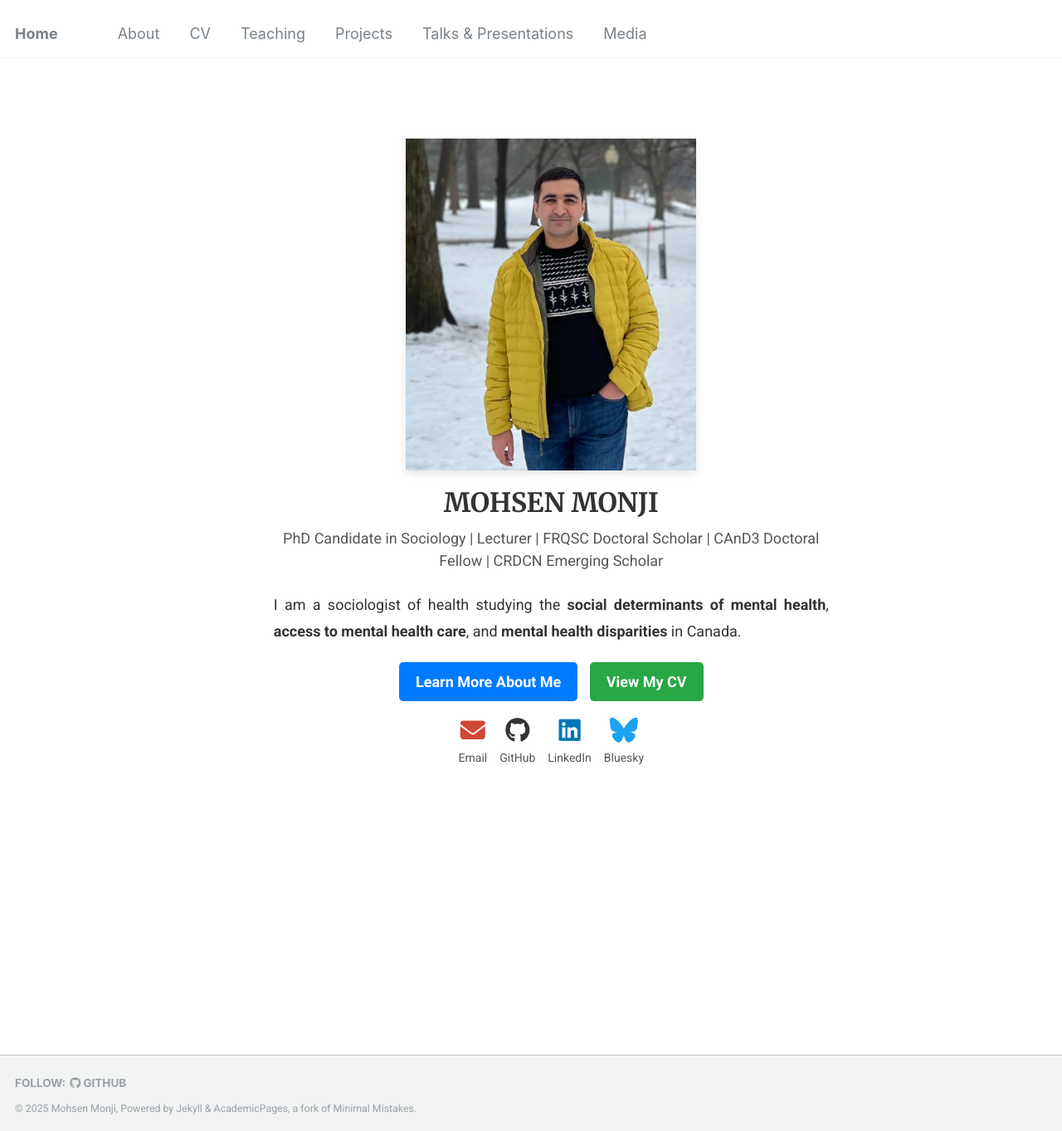
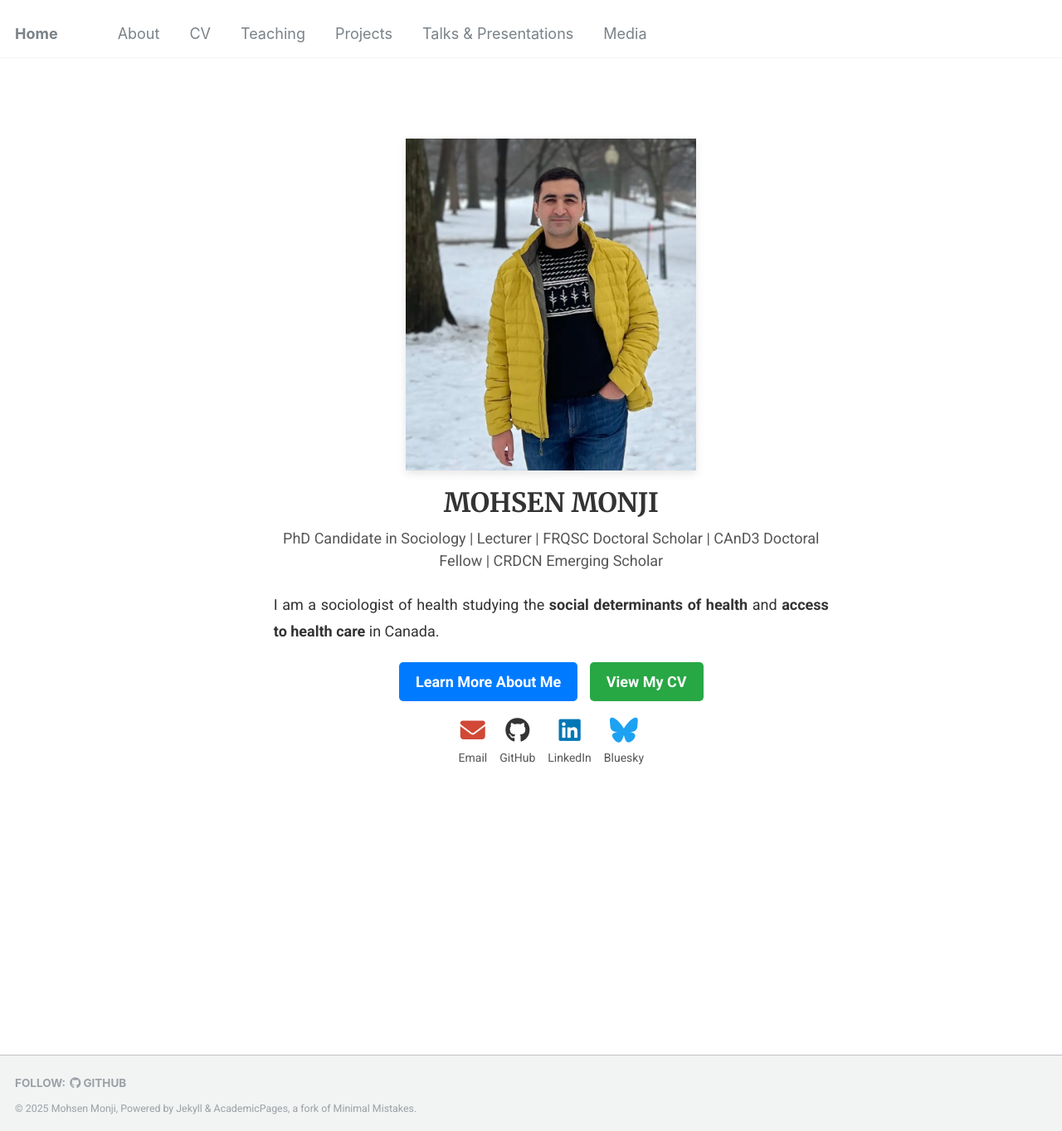
Before and after one commit to Mohsnmonji/mohsnmonji.github.io, a Jekyll site: the page built from _pages/front.md, in a window 1280 px wide and 1363 px high. Shown: the whole window at 83% size. Built offline with Jekyll 4.4.1, drawn with Linux system fonts in a browser that asks for light colours.

Commit message:
Update front.md

```diff
--- a/_pages/front.md
+++ b/_pages/front.md
@@ -23,9 +23,8 @@ hide_avatar: true
   <!-- Description -->
 <p style="font-size: 18px; color: #333; text-align: justify; line-height: 1.8; margin-bottom: 20px;">
   I am a sociologist of health studying the
-  <strong>social determinants of mental health</strong>,
-  <strong>access to mental health care</strong>, and
-  <strong>mental health disparities</strong> in Canada.
+  <strong>social determinants of health</strong> and
+  <strong>access to  health care</strong> in Canada.
 </p>
 
   <!-- Buttons -->
```
